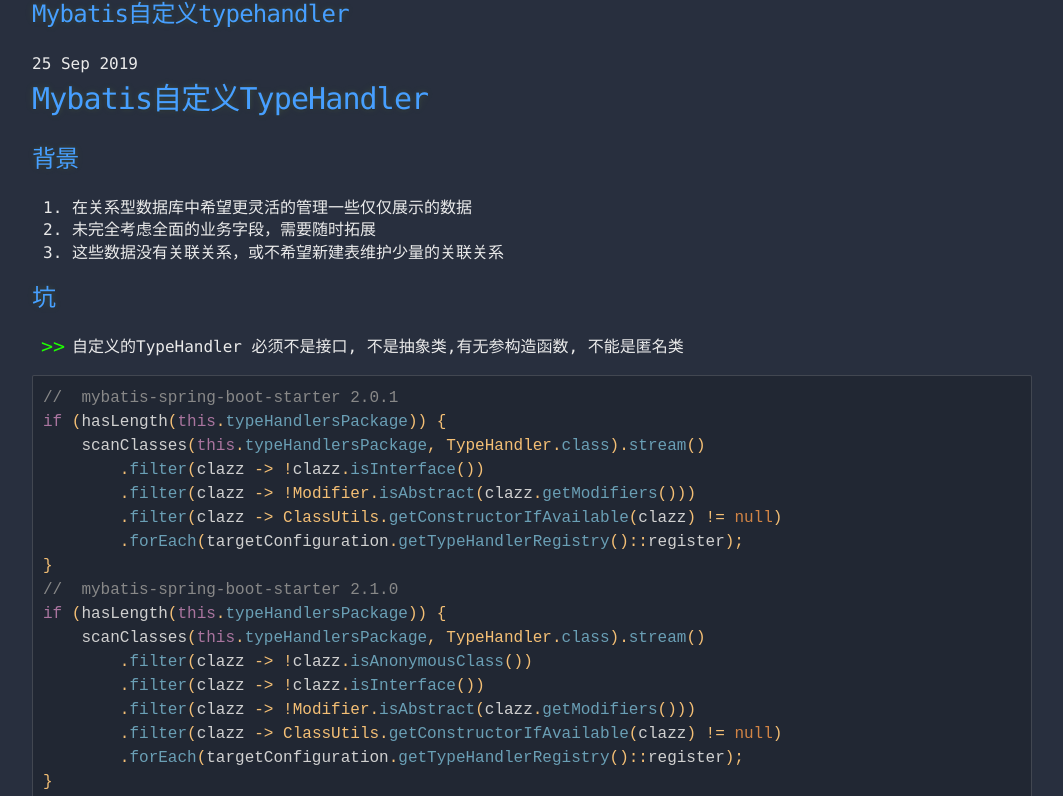
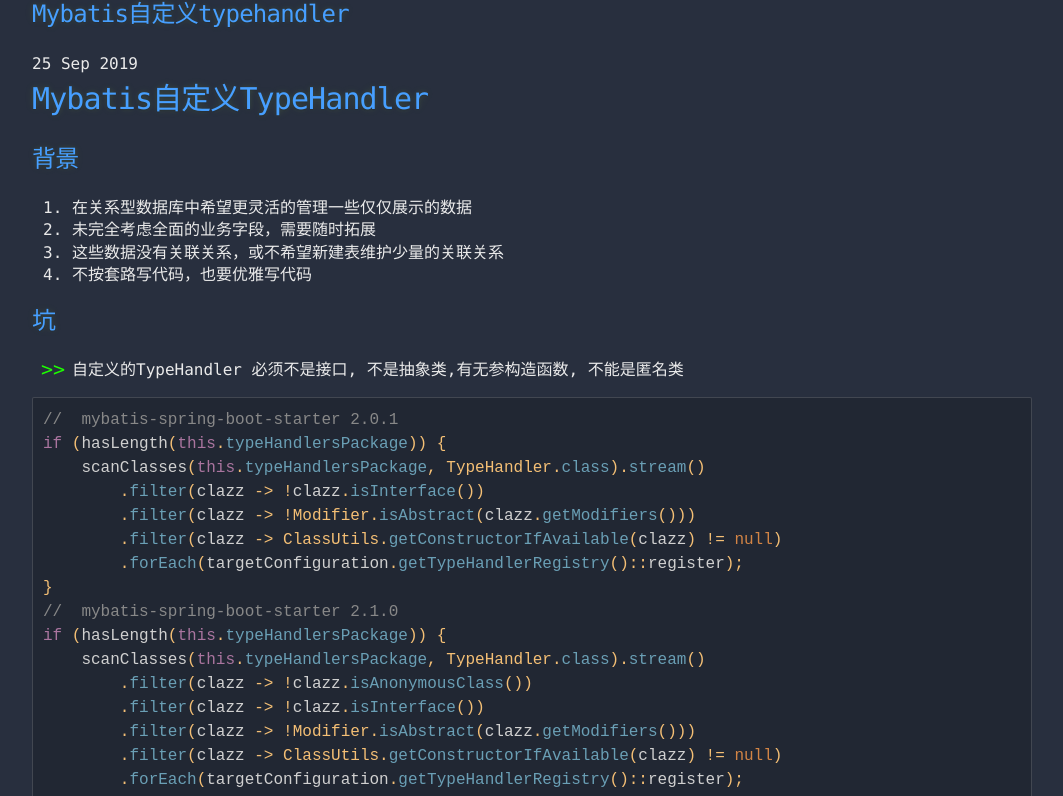
Before and after one commit to Ikki-Dai/blogs, a Jekyll site: the page built from _posts/2019-09-25-MyBatis自定义TypeHandler.md, in a window 1280 px wide and 900 px high, cut to the strip 104-900 px from the top of the window. Shown: the whole strip, without its empty margins (108-1171 px from the left). Built offline with Jekyll 4.4.1, drawn with Linux system fonts in a browser that asks for light colours.

Commit message:
update Mybatis TypeHandler

```diff
--- a/_posts/2019-09-25-MyBatis自定义TypeHandler.md
+++ b/_posts/2019-09-25-MyBatis自定义TypeHandler.md
@@ -5,7 +5,7 @@
 1. 在关系型数据库中希望更灵活的管理一些仅仅展示的数据
 2. 未完全考虑全面的业务字段，需要随时拓展
 3. 这些数据没有关联关系，或不希望新建表维护少量的关联关系
-
+4. 不按套路写代码，也要优雅写代码
 
 ## 坑
 
```
